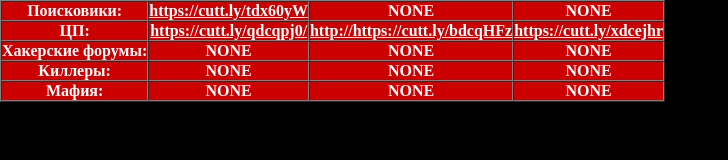
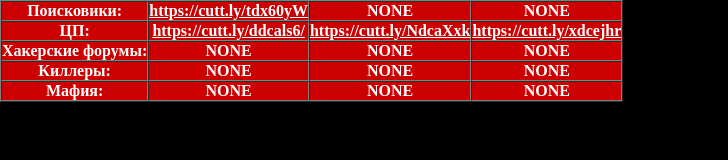
Before and after one commit to topsites-tor/onion, a plain HTML site: page index.html in a window 1280 px wide. Shown: the whole page, without its empty margins (0-728 px from the left). Drawn offline with Linux system fonts and the light colour scheme.

Commit message:
Update index.html

```diff
--- a/index.html
+++ b/index.html
@@ -17,8 +17,8 @@ cellpadding="200" style="background-color:#cc0000; color:#ffffff">
 </tr>
 <tr>
 <th>ЦП: </th>
-<th><a href="https://cutt.ly/qdcqpj0" style="color:#ffffff">https://cutt.ly/qdcqpj0/</a></th>
-<th><a href="http://https://cutt.ly/bdcqHFz" style="color:#ffffff">http://https://cutt.ly/bdcqHFz</a></th>
+<th><a href="https://cutt.ly/ddcals6" style="color:#ffffff">https://cutt.ly/ddcals6/</a></th>
+<th><a href="https://cutt.ly/NdcaXxk" style="color:#ffffff">https://cutt.ly/NdcaXxk</a></th>
 <th><a href="https://cutt.ly/xdcejhr" style="color:#ffffff">https://cutt.ly/xdcejhr</a></th>
 </tr>
 <tr>
```
